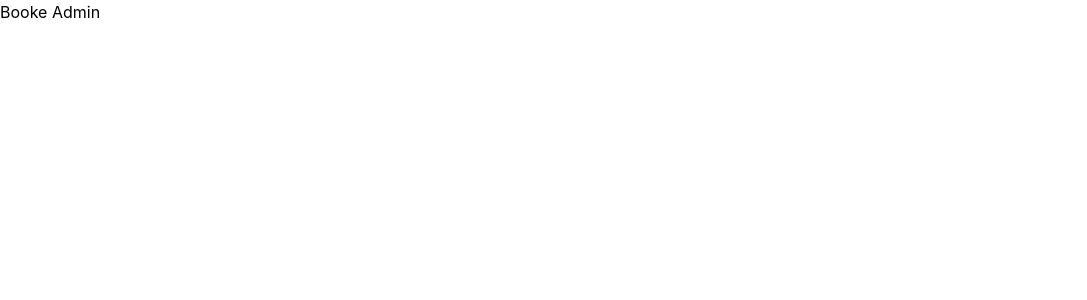
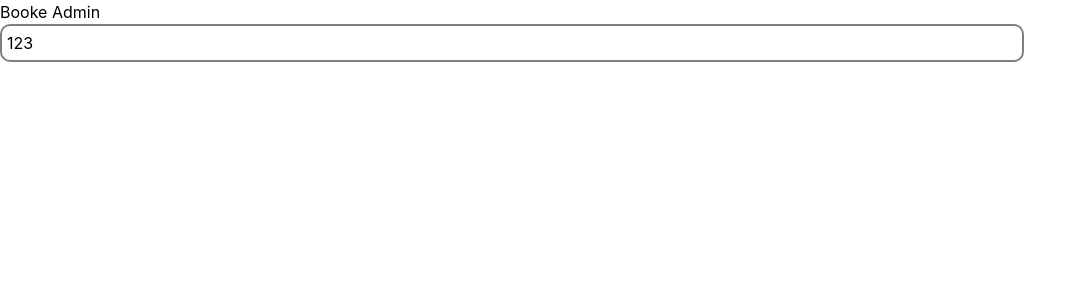
Before and after one commit to locbui95/booke-admin, a React (Create React App) app: page / in a window 1280 px wide. Shown: the top 300 px of the page, without its empty margins (0-1087 px from the left). Built offline with nearby package versions, Linux system fonts and the light colour scheme.

Commit message:
feature/input-component

```diff
--- a/src/App.tsx
+++ b/src/App.tsx
@@ -1,7 +1,17 @@
+import Input from "components/input";
+
 function App() {
+  const hihi = () => {};
   return (
     <div className="App">
       <header className="App-header">Booke Admin</header>
+      <Input
+        type="text"
+        name="12"
+        defaultValue="123"
+        placeholder="user"
+        onChange={hihi}
+      />
     </div>
   );
 }
--- a/src/components/input/index.tsx
+++ b/src/components/input/index.tsx
@@ -1,27 +1,39 @@
-import React from "react";
+import { ComponentPropsWithoutRef } from "react";
 
-interface InputProps {
+interface InputProps extends ComponentPropsWithoutRef<"input"> {
   placeholder: string;
   defaultValue: any;
   name: string;
   type: string;
   onChange(e: any): void;
 }
-const CustomInput: React.FC<InputProps> = ({
+const Input = ({
   type,
   name,
   onChange,
   defaultValue,
   placeholder
-}) => (
+}: InputProps) => {
+  const inputStyle = {
+    width: "80%",
+    borderRadius: "10px",
+    borderStyle: "solid",
+    borderColor: "#808080",
+    padding: "5px ",
+    display: "block",
+    borderWidth: "2px",
+    outline: "none"
+  };
+  return (
     <input
       name={name}
       onChange={onChange}
       placeholder={placeholder}
       defaultValue={defaultValue}
       type={type}
-    className="appearance-none block w-full bg-gray-200 text-gray-700 border border-gray-200 rounded py-3 px-4 leading-tight focus:outline-none focus:bg-white focus:border-gray-500"
+      style={inputStyle}
     />
   );
+};
 
-export default CustomInput;
+export default Input;
```
Also changed, not shown: 1 other file (tests, documents, lock files or other folders). Lines whose indentation alone changed are shown as unchanged.
